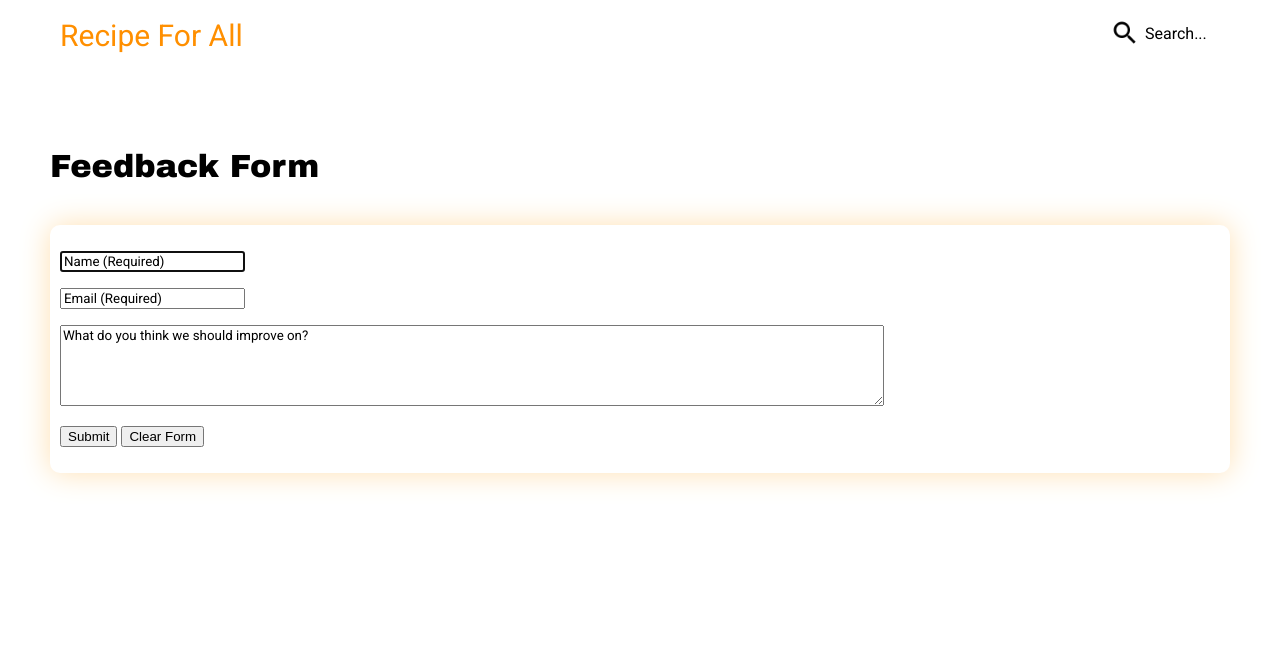
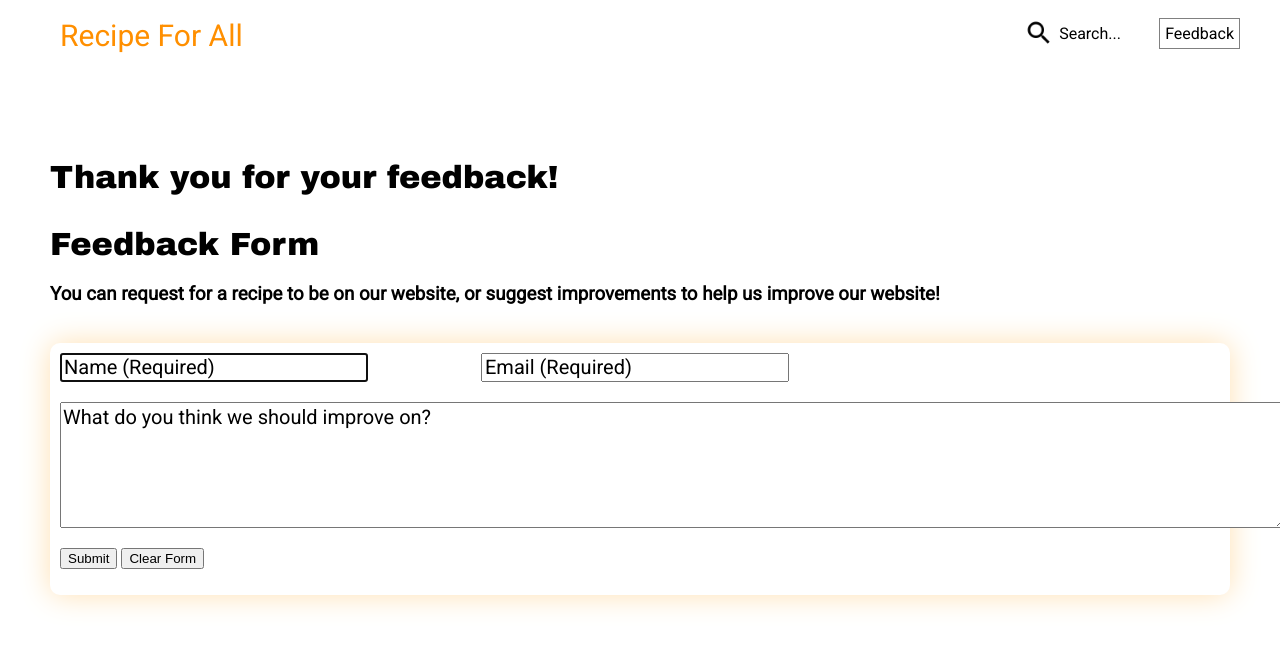
Before and after one commit to ngjiawaie/Recipe-for-College-Students, a PHP site: the page made by feedback.php in a window 1280 px wide. Shown: the top 648 px of the page. Run offline with PHP 8.4, Linux system fonts and the light colour scheme.

Commit message:
Add files via upload

```diff
--- a/feedback.css
+++ b/feedback.css
@@ -8,3 +8,32 @@
 	background-color: white;
 	border-radius: 10px;
 }
+
+.name{
+	float:left;
+	margin-right:113px;
+	margin-bottom: 20px;
+}
+
+.name input[type="text"]{
+	width:300px;
+	font-size: 20px;
+}
+
+.email input[type="email"]{
+	width:300px;
+	font-size: 20px;
+}
+
+.message{
+	clear:both;
+}
+
+.message textarea{
+	font-size: 20px;
+}
+
+.thx{
+	font-size: 2em;
+	font-family: "Arial Black", Gadget, sans-serif;
+}
--- a/feedback.php
+++ b/feedback.php
@@ -13,26 +13,35 @@
 			<div class="logo"><a href="index.php">Recipe For All</a></div>
 			<div class="right">
 				<div class="search">
-					<form>
+					<form method="post" action="search.php">
 						<input type="search" name="query" placeholder="Search..." />
 					</form>
+				</div>
+				<div class="feed">
+					<a id="fb" href="feedback.php">Feedback</a>
 				</div>
 			</div>
 		</header>
 
 		<div class="content-wrapper">
-			<h1> Feedback Form </h1><br>
+			<?php
+				if(isset($_GET["message"])){
+					echo '<p class="thx">Thank you for your feedback!</p>';
+				}
+			?>
+			<h1> Feedback Form </h1>
+			<h3>You can request for a recipe to be on our website, or suggest improvements to help us improve our website!</h3><br>
 			<div class="card">
 				<form id="ff" method="post" action="submit_feedback.php">
-					<p><label>
+					<div class="name">
 						<input type="text" name="name" placeholder="Name (Required)" autofocus required/>
-					</label></p>
-					<p><label>
+					</div>
+					<div class="email">
 						<input type="email" name="email" placeholder="Email (Required)" required/>
-					</label></p>
-					<p><label>
+					</div>
+					<div class="message">
 						<textarea form="ff" rows="5" cols="100" name="request" placeholder="What do you think we should improve on?" required/></textarea>
-					</label></p>
+					</div>
 					<p><input type="submit" value="Submit"/> <input type="reset" value="Clear Form"/></p>
 				</form>
 			</div>
--- a/index.css
+++ b/index.css
@@ -32,6 +32,10 @@
 	margin-top:100px;
 	overflow:hidden;
 	padding-bottom:0;
+}
+
+.imageSlider img:hover{
+  cursor:pointer;
 }
 
 .imageSlider .leftArrow{
--- a/style.css
+++ b/style.css
@@ -35,6 +35,7 @@ header a{
 	text-align: center;
 	padding:5px;
 	border:1px solid grey;
+	margin-left:5px;
 }
 
 .feed:hover{
--- a/submit_feedback.php
+++ b/submit_feedback.php
@@ -14,6 +14,6 @@
 	$conn->query($sql);
 	$conn->close();
 
-	header("Location: {$_SERVER['HTTP_REFERER']}");
+	header("Location: feedback.php?message=thankyou");
 	exit;
 ?>
```
Also changed, not shown: index.php (+11 -10 lines), recipe.css (+15 -5 lines), recipe.php (+9 -9 lines), search.php (+14 -2 lines).
